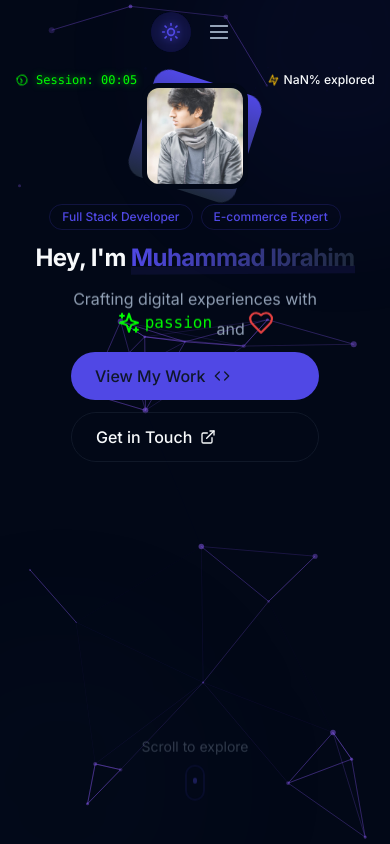
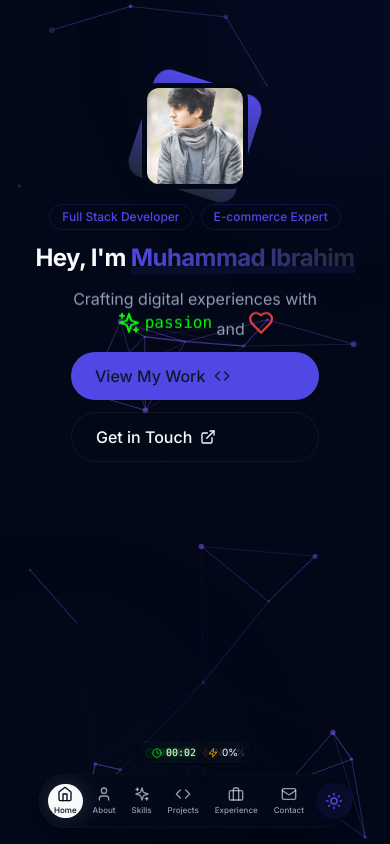
Before and after one commit to Zalaann/dev-portfolio, a Next.js app: page / in a window 390 px wide. Shown: the top 844 px of the page. Built offline with nearby package versions, Linux system fonts and the light colour scheme.

Commit message:
improving UI

```diff
--- a/src/components/Navbar.tsx
+++ b/src/components/Navbar.tsx
@@ -2,14 +2,16 @@
 
 import { useState, useEffect } from "react";
 import { motion, AnimatePresence } from "framer-motion";
-import { Home, User, Code, Briefcase, GraduationCap, Mail, Menu, X, Sparkles } from "lucide-react";
+import { Home, User, Code, Briefcase, GraduationCap, Mail, Sparkles, Clock, Zap } from "lucide-react";
 import ThemeToggle from "./ThemeToggle";
+import { MatrixText } from './MatrixText';
 
 export default function Navbar() {
   const [isScrolled, setIsScrolled] = useState(false);
   const [activeSection, setActiveSection] = useState("home");
-  const [isMobileMenuOpen, setIsMobileMenuOpen] = useState(false);
   const [isVisible, setIsVisible] = useState(false);
+  const [timeSpent, setTimeSpent] = useState(0);
+  const [scrollPercent, setScrollPercent] = useState(0);
 
   // Nav items with icons
   const navItems = [
@@ -22,14 +24,34 @@ export default function Navbar() {
     { name: "Contact", href: "#contact", icon: Mail },
   ];
 
+  // Mobile nav items (a subset for mobile for better spacing)
+  const mobileNavItems = [
+    { name: "Home", href: "#home", icon: Home },
+    { name: "About", href: "#about", icon: User },
+    { name: "Skills", href: "#skills-showcase", icon: Sparkles },
+    { name: "Projects", href: "#projects", icon: Code },
+    { name: "Experience", href: "#experience", icon: Briefcase },
+    { name: "Contact", href: "#contact", icon: Mail },
+  ];
+
   useEffect(() => {
     const timeout = setTimeout(() => {
       setIsVisible(true);
     }, 1500); // Delay appearance to let loading screen finish
 
+    const timer = setInterval(() => {
+      setTimeSpent(prev => prev + 1);
+    }, 1000);
+
     const handleScroll = () => {
       const scrollY = window.scrollY;
       setIsScrolled(scrollY > 50);
+
+      // Calculate scroll percentage
+      const winScroll = document.body.scrollTop || document.documentElement.scrollTop;
+      const height = document.documentElement.scrollHeight - document.documentElement.clientHeight;
+      const scrolled = (winScroll / height) * 100;
+      setScrollPercent(scrolled);
 
       // Determine which section is in view
       const sections = document.querySelectorAll("section[id]");
@@ -60,6 +82,7 @@ export default function Navbar() {
 
     return () => {
       clearTimeout(timeout);
+      clearInterval(timer);
       window.removeEventListener("scroll", handleScroll);
     };
   }, []);
@@ -70,15 +93,21 @@ export default function Navbar() {
     if (element) {
       element.scrollIntoView({ behavior: "smooth" });
       setActiveSection(sectionId);
-      setIsMobileMenuOpen(false);
     }
   };
 
+  const formatTime = (seconds: number) => {
+    const hours = Math.floor(seconds / 3600);
+    const minutes = Math.floor((seconds % 3600) / 60);
+    const remainingSeconds = seconds % 60;
+    return `${hours > 0 ? `${hours}:` : ''}${minutes.toString().padStart(2, '0')}:${remainingSeconds.toString().padStart(2, '0')}`;
+  };
+
   return (
+    <>
+      {/* Desktop Navigation (Top) */}
       <motion.header
-      className={`fixed top-0 left-0 right-0 z-40 transition-all duration-300 ${
-        isScrolled ? "bg-background/80 backdrop-blur-lg shadow-sm" : "bg-transparent"
-      }`}
+        className="fixed top-4 left-0 right-0 z-40 transition-all duration-300 hidden md:flex justify-center"
         initial={{ y: -100, opacity: 0 }}
         animate={{
           y: isVisible ? 0 : -100,
@@ -86,96 +115,106 @@ export default function Navbar() {
         }}
         transition={{ duration: 0.5 }}
       >
-      <div className="container mx-auto px-4 sm:px-6 h-16 flex items-center justify-center">
-        <div className="flex items-center">
-          <div className="hidden md:flex items-center space-x-1">
+        <motion.div
+          className="bg-background/80 backdrop-blur-md shadow-lg rounded-full px-3 py-2 border border-border/20"
+        >
+          <div className="flex items-center space-x-1">
             {navItems.map((item) => (
               <a
                 key={item.name}
                 href={item.href}
                 className={`nav-link group px-4 py-2 rounded-full transition-all duration-300 flex items-center justify-center space-x-2 relative ${
                   activeSection === item.href.substring(1)
-                    ? "text-primary bg-primary/10"
-                    : "text-foreground/60 hover:text-primary hover:bg-primary/5"
+                    ? "text-background bg-foreground"
+                    : "text-foreground/60 hover:text-foreground hover:bg-foreground/5"
                 }`}
                 onClick={(e) => handleNavClick(e, item.href.substring(1))}
               >
                 <item.icon className="w-4 h-4" />
                 <span>{item.name}</span>
-                <AnimatePresence>
-                  {activeSection === item.href.substring(1) && (
-                    <motion.div
-                      initial={{ opacity: 0, scale: 0.5 }}
-                      animate={{ opacity: 1, scale: 1 }}
-                      exit={{ opacity: 0, scale: 0.5 }}
-                      className="nav-dot absolute bottom-0.5 inset-x-0 flex justify-center items-center"
-                    >
-                      <div className="w-1.5 h-1.5 rounded-full bg-primary" />
-                    </motion.div>
-                  )}
-                </AnimatePresence>
               </a>
             ))}
             <div className="ml-2">
               <ThemeToggle />
             </div>
           </div>
+        </motion.div>
+      </motion.header>
 
-          <div className="md:hidden flex items-center">
-            <ThemeToggle />
-            <button
-              className="ml-2 p-2 rounded-full text-muted-foreground hover:text-primary hover:bg-primary/5 transition"
-              onClick={() => setIsMobileMenuOpen(!isMobileMenuOpen)}
+      {/* Mobile Navigation (Bottom) with Session Info behind */}
+      <div className="fixed bottom-4 left-0 right-0 z-50 md:hidden flex flex-col items-center">
+        {/* Session Timer (behind) */}
+        <motion.div
+          className="absolute -top-8 bg-background/60 backdrop-blur-md rounded-full border border-border/10 px-3 py-0.5 shadow-sm"
+          initial={{ y: 20, opacity: 0 }}
+          animate={{
+            y: isVisible ? 0 : 20,
+            opacity: isVisible ? 1 : 0
+          }}
+          transition={{ duration: 0.5, delay: 0.2 }}
         >
-              {isMobileMenuOpen ? <X className="w-6 h-6" /> : <Menu className="w-6 h-6" />}
-            </button>
+          <div className="flex items-center gap-3">
+            <motion.div
+              className="flex items-center gap-1 font-mono text-[10px]"
+              animate={{
+                textShadow: [
+                  "0 0 3px rgba(0, 255, 0, 0.5)",
+                  "0 0 5px rgba(0, 255, 0, 0.8)",
+                  "0 0 3px rgba(0, 255, 0, 0.5)"
+                ],
+              }}
+              transition={{
+                duration: 2,
+                repeat: Infinity,
+                ease: "easeInOut"
+              }}
+            >
+              <Clock className="w-2.5 h-2.5 text-[#00ff00]" />
+              <MatrixText text={formatTime(timeSpent)} scrambleSpeed={30} />
+            </motion.div>
+
+            <motion.div
+              className="flex items-center gap-1 text-[10px]"
+            >
+              <Zap className="w-2.5 h-2.5 text-yellow-500" />
+              <span>{Math.round(scrollPercent)}%</span>
+            </motion.div>
           </div>
-        </div>
-      </div>
+        </motion.div>
 
-      {/* Mobile menu */}
-      <AnimatePresence>
-        {isMobileMenuOpen && (
+        {/* Compact Navigation */}
         <motion.div
-            className="md:hidden fixed inset-0 top-16 bg-background/95 backdrop-blur-sm z-30"
-            initial={{ opacity: 0, y: -10 }}
-            animate={{ opacity: 1, y: 0 }}
-            exit={{ opacity: 0, y: -10 }}
-            transition={{ duration: 0.2 }}
+          className="bg-background/80 backdrop-blur-md shadow-lg rounded-full border border-border/20 px-2 py-1.5"
+          style={{ maxWidth: "80%" }}
+          initial={{ y: 100, opacity: 0 }}
+          animate={{
+            y: isVisible ? 0 : 100,
+            opacity: isVisible ? 1 : 0
+          }}
+          transition={{ duration: 0.5 }}
         >
-            <div className="container mx-auto px-4 py-8 flex flex-col items-center justify-center h-full">
-              <div className="grid grid-cols-3 gap-4 w-full max-w-xs mx-auto">
-                {navItems.map((item) => (
+          <div className="flex items-center justify-between space-x-1">
+            {mobileNavItems.map((item) => (
               <a
                 key={item.name}
                 href={item.href}
-                    className={`relative p-3 rounded-full transition-all duration-300 group flex items-center justify-center ${
+                className={`flex flex-col items-center justify-center px-1.5 py-0.5 rounded-full transition-all duration-300 ${
                   activeSection === item.href.substring(1)
-                        ? "text-primary bg-primary/10"
-                        : "text-foreground/60 hover:text-primary hover:bg-primary/5"
+                    ? "text-background bg-foreground"
+                    : "text-foreground/60 hover:text-foreground"
                 }`}
                 onClick={(e) => handleNavClick(e, item.href.substring(1))}
               >
-                    <item.icon className="w-5 h-5" />
-                    <AnimatePresence>
-                      {activeSection === item.href.substring(1) && (
-                        <motion.div
-                          initial={{ opacity: 0, scale: 0.5 }}
-                          animate={{ opacity: 1, scale: 1 }}
-                          exit={{ opacity: 0, scale: 0.5 }}
-                          className="nav-dot absolute -bottom-1 inset-x-0 flex justify-center items-center"
-                        >
-                          <div className="w-1 h-1 rounded-full bg-primary" />
-                        </motion.div>
-                      )}
-                    </AnimatePresence>
+                <item.icon className="w-4 h-4" />
+                <span className="text-[8px] mt-0.5 font-medium">{item.name}</span>
               </a>
             ))}
+            <div className="scale-90">
+              <ThemeToggle />
             </div>
           </div>
         </motion.div>
-        )}
-      </AnimatePresence>
-    </motion.header>
+      </div>
+    </>
   );
 }
--- a/src/components/SiteTimer.tsx
+++ b/src/components/SiteTimer.tsx
@@ -50,7 +50,7 @@ export function SiteTimer() {
 
   return (
     <motion.div
-      className="fixed top-16 left-0 right-0 z-50 py-2 overflow-hidden"
+      className="fixed top-20 left-0 right-0 z-40 py-2 overflow-hidden hidden md:flex justify-center"
       style={{
         y: translateY,
       }}
@@ -58,50 +58,10 @@ export function SiteTimer() {
       animate={{ y: 0, opacity: 1 }}
       transition={{ delay: 1, duration: 0.5 }}
     >
-      {/* Moving particles */}
-      {particles.map((particle, i) => (
-        <motion.div
-          key={i}
-          className="absolute top-0 h-full pointer-events-none"
-          style={{
-            left: `${particle.x}%`,
-            opacity: 0.4,
-          }}
-          animate={{
-            y: ["0%", "100%", "0%"],
-          }}
-          transition={{
-            duration: particle.speed,
-            delay: particle.delay,
-            repeat: Infinity,
-            ease: "easeInOut",
-          }}
-        >
-          <motion.div
-            className="w-1 h-1 rounded-full bg-primary/30"
-            style={{
-              width: particle.size,
-              height: particle.size,
-            }}
-            animate={{
-              opacity: [0.2, 0.6, 0.2],
-              boxShadow: [
-                "0 0 2px rgba(var(--primary), 0.3)",
-                "0 0 4px rgba(var(--primary), 0.6)",
-                "0 0 2px rgba(var(--primary), 0.3)",
-              ],
-            }}
-            transition={{
-              duration: 3,
-              repeat: Infinity,
-              ease: "easeInOut",
-            }}
-          />
-        </motion.div>
-      ))}
-
-      <div className="container max-w-7xl mx-auto px-4 relative z-10">
-        <div className="flex justify-between items-center">
+      <motion.div
+        className="bg-background/60 backdrop-blur-md shadow-md rounded-full px-4 py-1.5 border border-border/20"
+      >
+        <div className="flex items-center justify-between space-x-12">
           <motion.div
             className="flex items-center gap-2 font-mono text-xs sm:text-sm matrix-text"
             animate={{
@@ -158,7 +118,49 @@ export function SiteTimer() {
             <span>{Math.round(scrollPercent)}% explored</span>
           </motion.div>
         </div>
-      </div>
+      </motion.div>
+
+      {/* Moving particles (desktop) */}
+      {particles.map((particle, i) => (
+        <motion.div
+          key={i}
+          className="absolute top-0 h-full pointer-events-none"
+          style={{
+            left: `${particle.x}%`,
+            opacity: 0.4,
+          }}
+          animate={{
+            y: ["0%", "100%", "0%"],
+          }}
+          transition={{
+            duration: particle.speed,
+            delay: particle.delay,
+            repeat: Infinity,
+            ease: "easeInOut",
+          }}
+        >
+          <motion.div
+            className="w-1 h-1 rounded-full bg-primary/30"
+            style={{
+              width: particle.size,
+              height: particle.size,
+            }}
+            animate={{
+              opacity: [0.2, 0.6, 0.2],
+              boxShadow: [
+                "0 0 2px rgba(var(--primary), 0.3)",
+                "0 0 4px rgba(var(--primary), 0.6)",
+                "0 0 2px rgba(var(--primary), 0.3)",
+              ],
+            }}
+            transition={{
+              duration: 3,
+              repeat: Infinity,
+              ease: "easeInOut",
+            }}
+          />
+        </motion.div>
+      ))}
     </motion.div>
   );
 }
```
Lines whose indentation alone changed are shown as unchanged.
